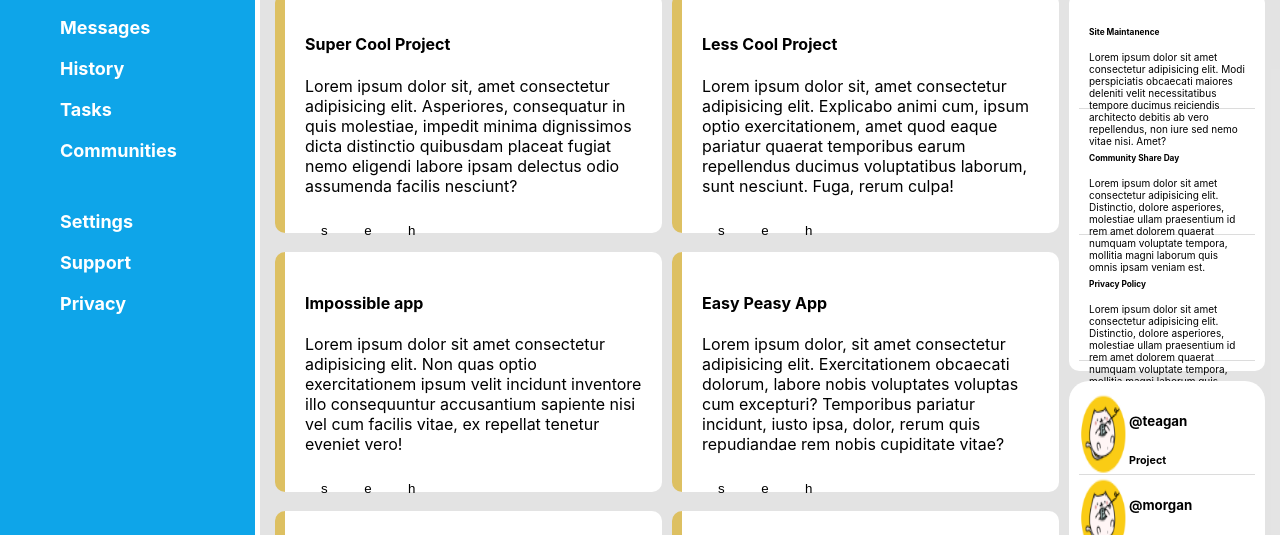
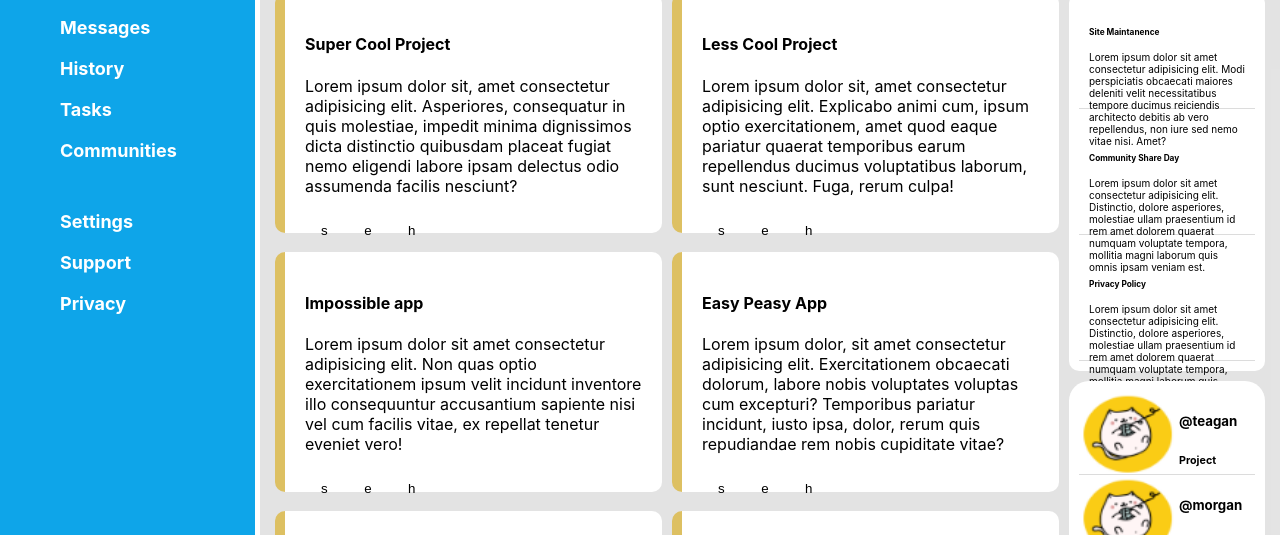
Before and after one commit to Supreme-hub/admin-dashboard, a plain HTML site: page index.html in a window 1280 px wide. Shown: the part 186-721 px from the top of the page. Drawn offline with Linux system fonts and the light colour scheme.

Commit message:
actually fixed pfp

```diff
--- a/style.css
+++ b/style.css
@@ -97,8 +97,8 @@ main {
 
 .altuser img {
     grid-area: altpfp;
-    border-radius: 25px;
-    width: 50px;
+    border-radius: 60px;
+    width: 100px;
 
 }
 
```
